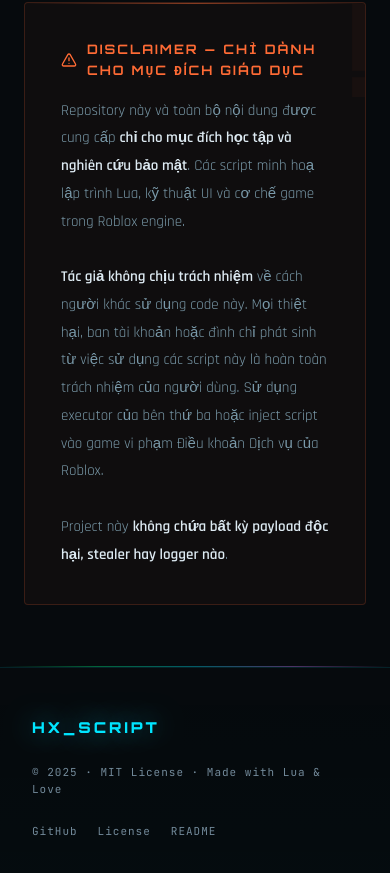
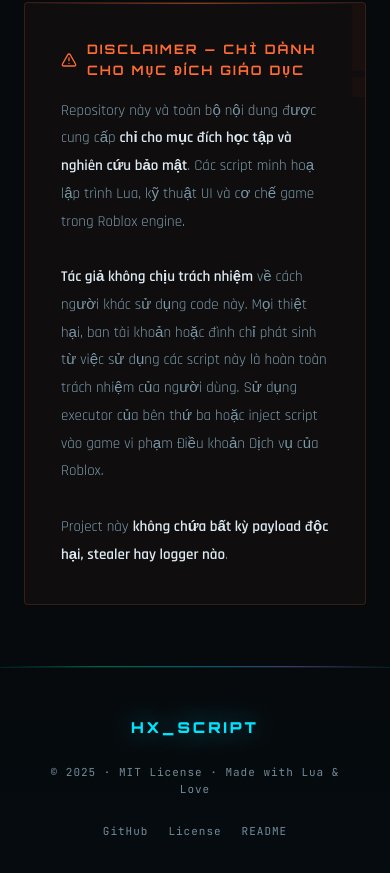
Before and after one commit to 9311-nex4/Hx, a plain HTML site: page docs/index.html in a window 390 px wide. Shown: the part 4357-5230 px from the top of the page. Drawn offline with Linux system fonts and the light colour scheme; animation ran at ten frames a second.

Commit message:
Maybe End

```diff
--- a/docs/index.html
+++ b/docs/index.html
@@ -937,6 +937,8 @@ a, button, .btn, .tab-btn { touch-action: manipulation; -webkit-tap-highlight-co
   .script-card.m-hover { border-color: rgba(0,229,255,0.35); box-shadow: 0 0 50px rgba(0,229,255,0.1), 0 10px 40px rgba(0,0,0,0.4); }
   .script-card.m-hover .script-name { text-shadow: 0 0 20px rgba(0,229,255,0.5); }
   .script-card.m-hover .script-tag { background: rgba(0,229,255,0.08); }
+  .footer-inner { flex-direction: column; align-items: center; text-align: center; }
+  .footer-links { justify-content: center; flex-wrap: wrap; }
 }
 @media (max-width: 480px) { .hero-title { font-size: 36px } .themes-grid { grid-template-columns: 1fr } .nav-links { gap: 10px } .nav-links a { letter-spacing: 0.5px } }
 @media (min-width: 769px) { .carousel-dots { display: none !important; } }
```
